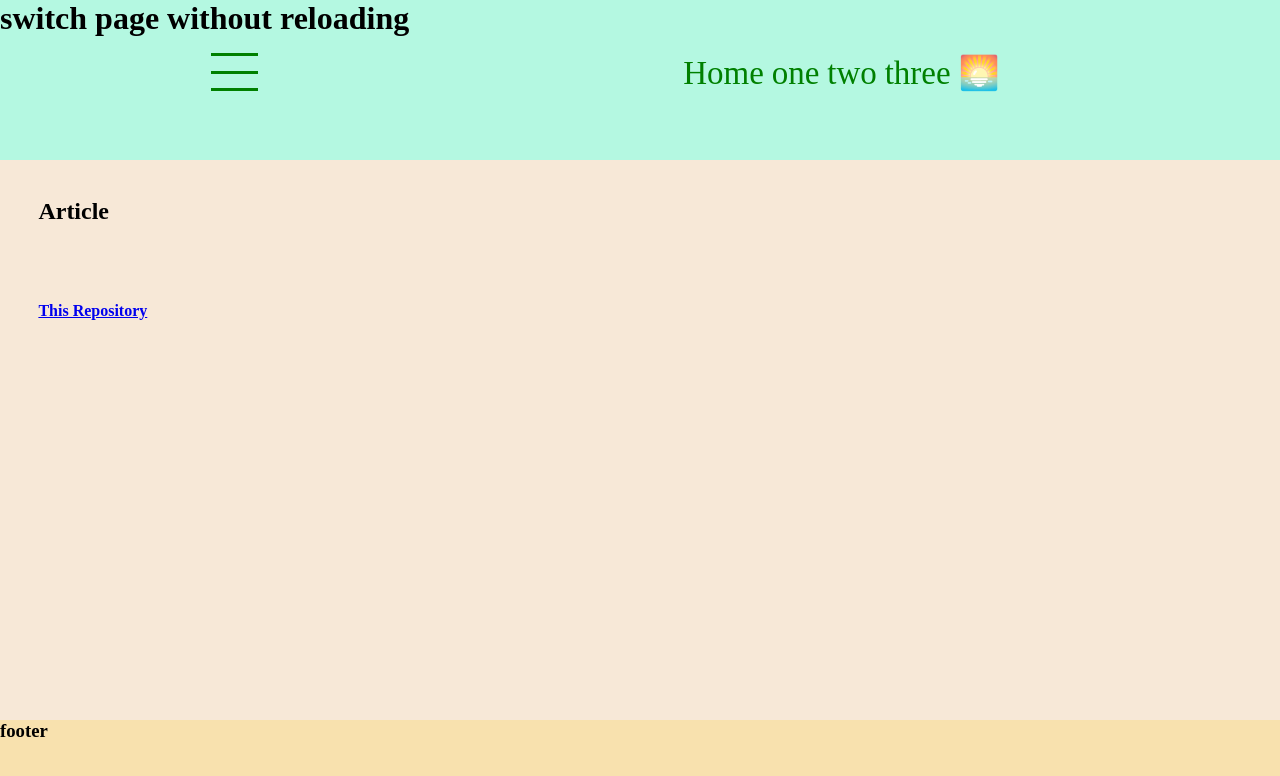
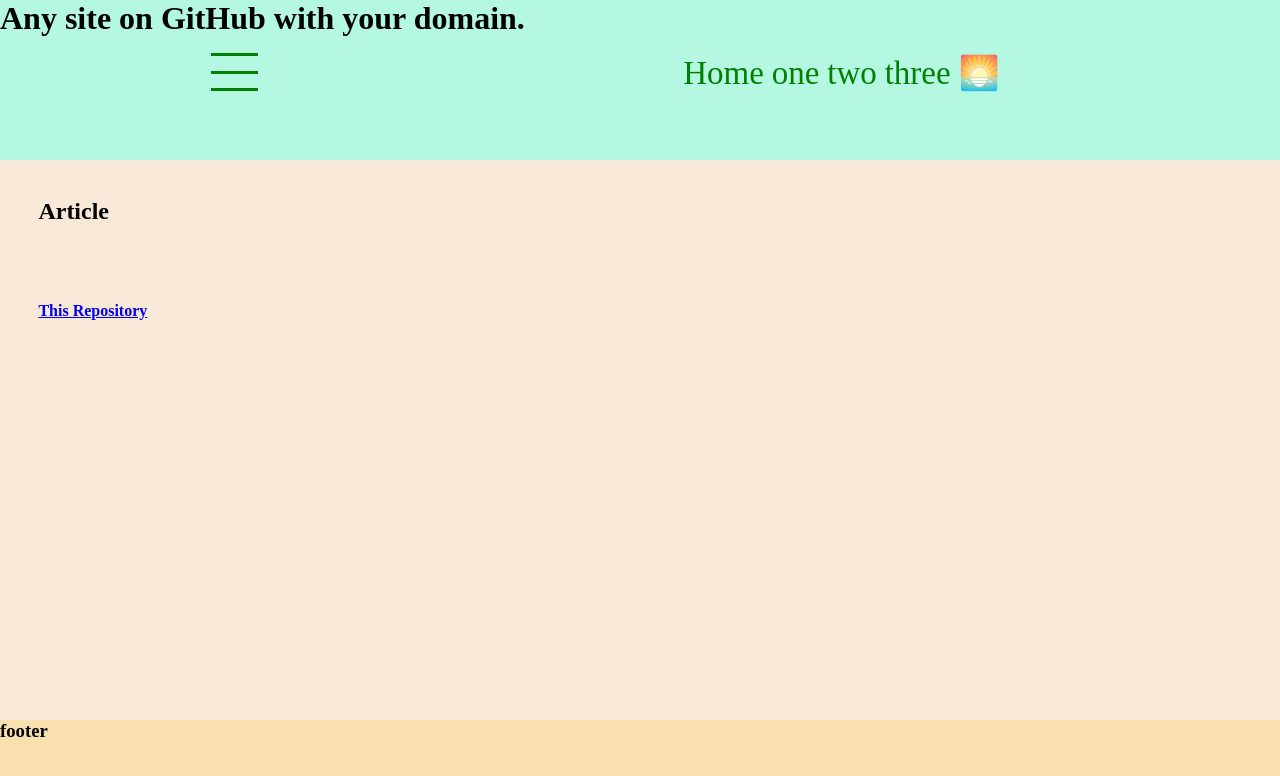
Before and after one commit to amir248/switch-page-without-reloading, a plain HTML site: page index.html in a window 1280 px wide. Drawn offline with Linux system fonts and the light colour scheme.

Commit message:
Any site on GitHub with your domain.

```diff
--- a/enable-section-page/header.html
+++ b/enable-section-page/header.html
@@ -1,4 +1,4 @@
-    <h1>switch page without reloading</h1>
+    <h1>Any site on GitHub with your domain.</h1>
     <nav>
     <div id="menu">
         <span></span>
```
